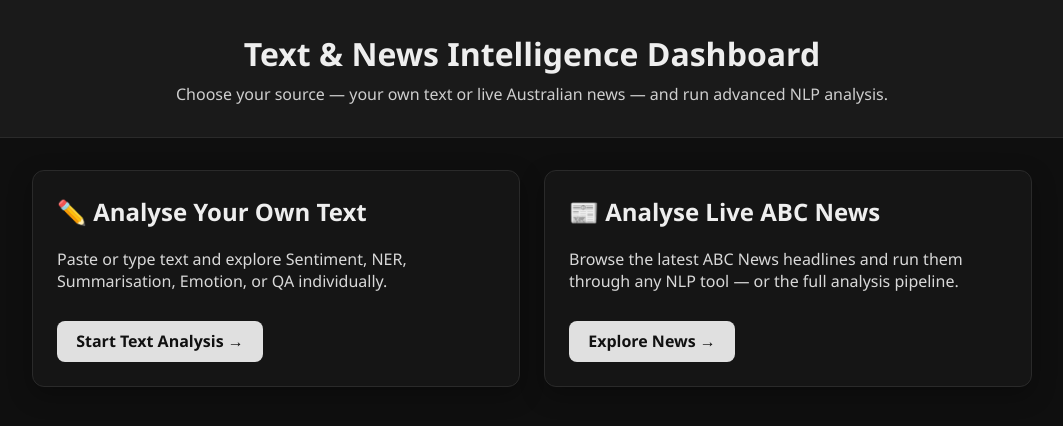
After one commit to tommywood81/nlp_project, a FastAPI app: template app/templates/landing.html in a window 1280 px wide. The commit adds this page. Shown: the top 426 px of the page, without its empty margins (108-1171 px from the left). Run offline with FastAPI, Linux system fonts and the light colour scheme; the template is opened without the code that fills it, so the values that code supplies are empty.

Commit message:
Add landing hub and enhanced news analysis flow; remove news links from text analysis header

```diff
--- a/app/main.py
+++ b/app/main.py
@@ -5,9 +5,11 @@
 from app.config import settings
 from app.routers import nlp
 from app.routers import news as news_router
+from app.routers import home as home_router
 
 app = FastAPI(title=settings.app_name)
 
+app.include_router(home_router.router)
 app.include_router(nlp.router)
 app.include_router(news_router.router)
 
--- /dev/null
+++ b/app/templates/landing.html
@@ -0,0 +1,39 @@
+<!DOCTYPE html>
+<html>
+<head>
+  <title>Text & News Intelligence Dashboard</title>
+  <style>
+    body { background:#0f0f0f; color:#eee; font-family:Segoe UI, Arial, sans-serif; margin:0; }
+    .header { background:#1a1a1a; padding:2rem; text-align:center; border-bottom:1px solid #2a2a2a; }
+    .header h1 { margin:0; font-size:2rem; }
+    .header p { margin:0.5rem 0 0 0; opacity:0.85; }
+    .container { max-width: 1000px; margin: 2rem auto; padding: 0 1rem; }
+    .cards { display:flex; gap:1.5rem; flex-wrap:wrap; justify-content:center; }
+    .card { flex:1; min-width:300px; background:#151515; border:1px solid #2a2a2a; border-radius:12px; padding:1.5rem; box-shadow:0 8px 24px rgba(0,0,0,0.3); }
+    .card h2 { margin-top:0; }
+    .card p { opacity:0.9; }
+    .cta { display:inline-block; margin-top:0.8rem; background:#e0e0e0; color:#111; padding:0.6rem 1.2rem; border-radius:8px; text-decoration:none; font-weight:600; }
+    .cta:hover { background:#fff; }
+  </style>
+</head>
+<body>
+  <div class="header">
+    <h1>Text & News Intelligence Dashboard</h1>
+    <p>Choose your source — your own text or live Australian news — and run advanced NLP analysis.</p>
+  </div>
+  <div class="container">
+    <div class="cards">
+      <div class="card">
+        <h2>✏️ Analyse Your Own Text</h2>
+        <p>Paste or type text and explore Sentiment, NER, Summarisation, Emotion, or QA individually.</p>
+        <a class="cta" href="/?task=sentiment">Start Text Analysis →</a>
+      </div>
+      <div class="card">
+        <h2>📰 Analyse Live ABC News</h2>
+        <p>Browse the latest ABC News headlines and run them through any NLP tool — or the full analysis pipeline.</p>
+        <a class="cta" href="/news/browse">Explore News →</a>
+      </div>
+    </div>
+  </div>
+</body>
+</html>
```
Also changed, not shown: app/routers/home.py (added, +14 -0 lines), app/routers/news.py (+48 -0 lines), app/templates/index.html (+2 -9 lines), app/templates/news.html (+9 -1 lines), app/templates/news_result.html (added, +37 -0 lines), 1 other file.
